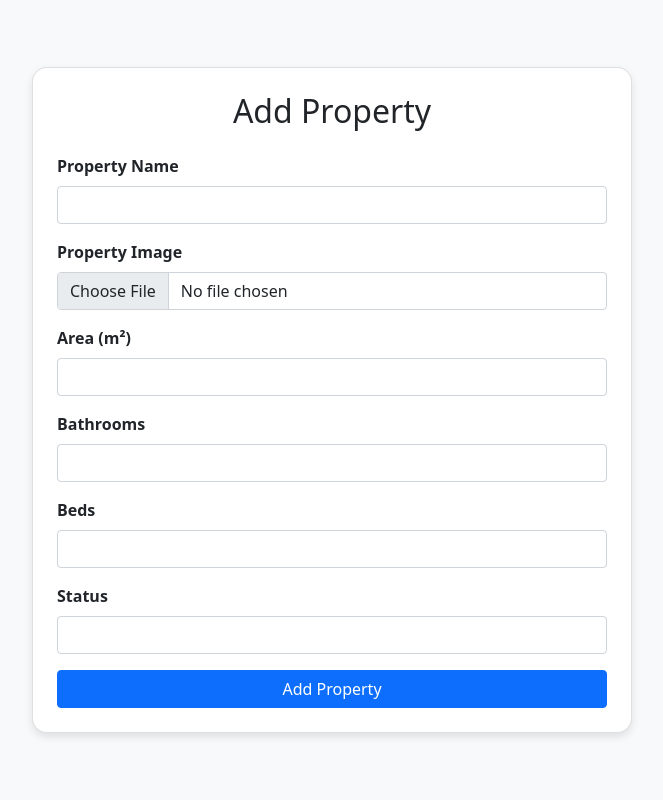
After one commit to Zekisptn/Benoit, a Flask app: page /add-property in a window 1280 px wide. The commit adds this page. Shown: the whole page, without its empty margins (308-971 px from the left). Run offline with Flask 3, Linux system fonts and the light colour scheme; some libraries are stand-ins or nearby versions.

Commit message:
push dasboard

```diff
--- a/main.py
+++ b/main.py
@@ -1,6 +1,6 @@
 import smtplib
 import os
-from flask import Flask, render_template, request, redirect, url_for, session
+from flask import Flask, render_template, request, redirect, url_for, session, flash
 from email.mime.text import MIMEText
 from email.utils import formataddr
 from email.header import Header
@@ -8,6 +8,10 @@ from dotenv import load_dotenv
 from flask_mysqldb import MySQL
 import MySQLdb.cursors
 import re
+import base64
+import sqlite3
+import mysql.connector
+
 
 load_dotenv()
 
@@ -27,6 +31,14 @@ EMAIL_PASSWORD = os.getenv("EMAIL_PASSWORD")
 EMAIL_PENERIMA = os.getenv("EMAIL_PENERIMA")
 SMTP_SERVER = os.getenv("SMTP_SERVER")
 SMTP_PORT = int(os.getenv("SMTP_PORT", 587))
+
+# Custom filter to encode image data to base64
+@app.template_filter('b64encode')
+def b64encode_filter(data):
+    return base64.b64encode(data).decode('utf-8')
+
+# Register the filter
+app.jinja_env.filters['b64encode'] = b64encode_filter
 
 @app.route('/')
 def home():
@@ -159,12 +171,87 @@ def register():
 @app.route('/dashboard')
 def dashboard():
     if 'loggedin' in session:
-        return render_template('dashboard.html', username=session['username'])
+        # Use flask_mysqldb's connection
+        cursor = mysql.connection.cursor(MySQLdb.cursors.DictCursor)
+
+        # Count properties grouped by status_properti
+        cursor.execute('SELECT status_properti, COUNT(*) as property_count FROM properti GROUP BY status_properti')
+        properties = cursor.fetchall()
+
+        # Initialize property_data with default values
+        property_data = {
+            'labels': [],
+            'values': []
+        }
+
+        # Populate property_data with the results
+        if properties:
+            property_data['labels'] = [prop['status_properti'] for prop in properties]
+            property_data['values'] = [prop['property_count'] for prop in properties]
+
+        return render_template('dashboard.html', username=session['username'], property_data=property_data)
     return redirect(url_for('login'))
+
 
 @app.route('/contact')
 def contact():
     return render_template('contact.html')
 
+@app.route('/properties')
+def list_properties():
+    cursor = mysql.connection.cursor(MySQLdb.cursors.DictCursor)
+    cursor.execute('SELECT * FROM properti')
+    properties = cursor.fetchall()
+    return render_template('properties.html', properties=properties)
+
+@app.route('/add-property', methods=['GET', 'POST'])
+def add_property():
+    if request.method == 'POST':
+        # Handle form data
+        nama_properti = request.form['nama_properti']
+        gambar_rumah = request.files['gambar_rumah'].read()
+        luas_rumah = request.form['luas_rumah']
+        kamar_mandi = request.form['kamar_mandi']
+        kasur = request.form['kasur']
+        status_properti = request.form['status_properti']
+
+        # Insert data into the database
+        cursor = mysql.connection.cursor(MySQLdb.cursors.DictCursor)
+        cursor.execute('INSERT INTO properti (nama_properti, gambar_rumah, luas_rumah, kamar_mandi, kasur, status_properti) VALUES (%s, %s, %s, %s, %s, %s)',
+                    (nama_properti, gambar_rumah, luas_rumah, kamar_mandi, kasur, status_properti))
+        mysql.connection.commit()
+
+        # Flash message to notify success
+        flash('Property berhasil ditambahkan!', 'success')
+
+        return redirect(url_for('dashboard'))
+
+    return render_template('add_property.html')
+
+
+@app.route('/edit-property/<int:id>', methods=['GET', 'POST'])
+def edit_property(id):
+    cursor = mysql.connection.cursor(MySQLdb.cursors.DictCursor)
+    cursor.execute('SELECT * FROM properti WHERE id_properti = %s', (id,))
+    property = cursor.fetchone()
+    if request.method == 'POST':
+        nama_properti = request.form['nama_properti']
+        gambar_rumah = request.files['gambar_rumah'].read() if 'gambar_rumah' in request.files else property['gambar_rumah']
+        luas_rumah = request.form['luas_rumah']
+        kamar_mandi = request.form['kamar_mandi']
+        kasur = request.form['kasur']
+        status_properti = request.form['status_properti']
+        cursor.execute('UPDATE properti SET nama_properti = %s, gambar_rumah = %s, luas_rumah = %s, kamar_mandi = %s, kasur = %s, status_properti = %s WHERE id_properti = %s', (nama_properti, gambar_rumah, luas_rumah, kamar_mandi, kasur, status_properti, id))
+        mysql.connection.commit()
+        return redirect(url_for('list_properties'))
+    return render_template('edit_property.html', property=property)
+
+@app.route('/delete-property/<int:id>', methods=['POST'])
+def delete_property(id):
+    cursor = mysql.connection.cursor(MySQLdb.cursors.DictCursor)
+    cursor.execute('DELETE FROM properti WHERE id_properti = %s', (id,))
+    mysql.connection.commit()
+    return redirect(url_for('list_properties'))
+
 if __name__ == '__main__':
     app.run(debug=True)
--- /dev/null
+++ b/templates/add_property.html
@@ -0,0 +1,69 @@
+<!DOCTYPE html>
+<html lang="en">
+<head>
+    <meta charset="UTF-8">
+    <meta name="viewport" content="width=device-width, initial-scale=1.0">
+    <title>Add Property</title>
+    <link href="https://cdn.jsdelivr.net/npm/bootstrap@5.1.3/dist/css/bootstrap.min.css" rel="stylesheet">
+    <style>
+        body {
+            background-color: #f8f9fa;
+        }
+        .card {
+            border-radius: 15px;
+            box-shadow: 0 4px 8px rgba(0,0,0,0.1);
+        }
+        .form-label {
+            font-weight: 600;
+        }
+    </style>
+</head>
+<body>
+    <div class="container d-flex justify-content-center align-items-center" style="min-height: 100vh;">
+        <div class="card p-4" style="width: 100%; max-width: 600px;">
+            <h2 class="text-center mb-4">Add Property</h2>
+            {% with messages = get_flashed_messages(with_categories=true) %}
+                {% if messages %}
+                    <div class="mb-3">
+                        {% for category, message in messages %}
+                            <div class="alert alert-{{ category }} alert-dismissible fade show" role="alert">
+                                {{ message }}
+                                <button type="button" class="btn-close" data-bs-dismiss="alert" aria-label="Close"></button>
+                            </div>
+                        {% endfor %}
+                    </div>
+                {% endif %}
+            {% endwith %}
+            <form action="{{ url_for('add_property') }}" method="post" enctype="multipart/form-data">
+                <div class="mb-3">
+                    <label for="nama_properti" class="form-label">Property Name</label>
+                    <input type="text" class="form-control" id="nama_properti" name="nama_properti" required>
+                </div>
+                <div class="mb-3">
+                    <label for="gambar_rumah" class="form-label">Property Image</label>
+                    <input type="file" class="form-control" id="gambar_rumah" name="gambar_rumah" required>
+                </div>
+                <div class="mb-3">
+                    <label for="luas_rumah" class="form-label">Area (m²)</label>
+                    <input type="text" class="form-control" id="luas_rumah" name="luas_rumah" required>
+                </div>
+                <div class="mb-3">
+                    <label for="kamar_mandi" class="form-label">Bathrooms</label>
+                    <input type="number" class="form-control" id="kamar_mandi" name="kamar_mandi" required>
+                </div>
+                <div class="mb-3">
+                    <label for="kasur" class="form-label">Beds</label>
+                    <input type="number" class="form-control" id="kasur" name="kasur" required>
+                </div>
+                <div class="mb-3">
+                    <label for="status_properti" class="form-label">Status</label>
+                    <input type="text" class="form-control" id="status_properti" name="status_properti" required>
+                </div>
+                <div class="d-grid">
+                    <button type="submit" class="btn btn-primary">Add Property</button>
+                </div>
+            </form>
+        </div>
+    </div>
+</body>
+</html>
```
Also changed, not shown: templates/dashboard.html (+49 -3 lines), templates/properties.html (added, +49 -0 lines), nama_database.db (added).
